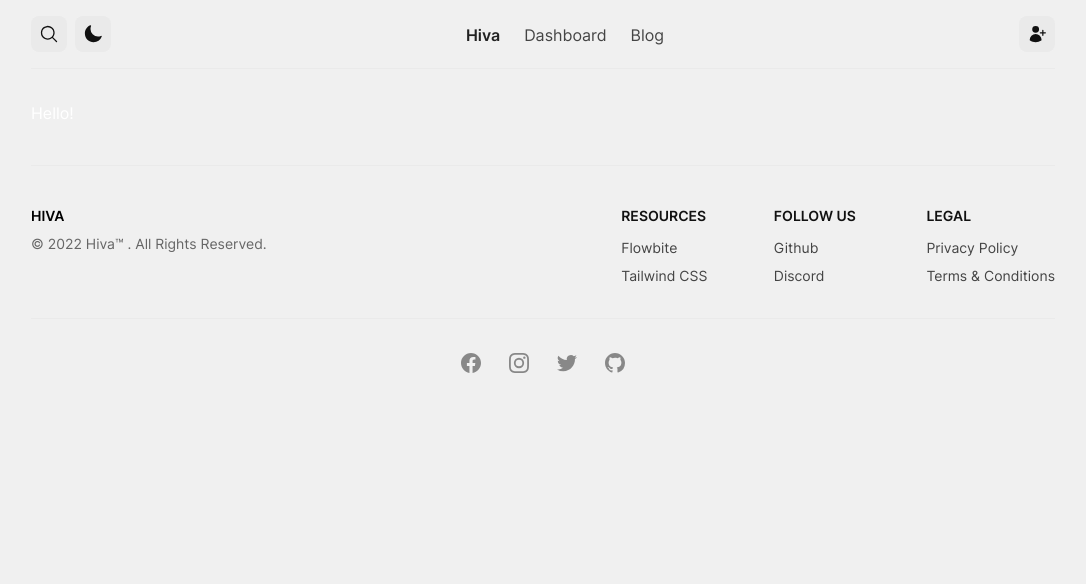
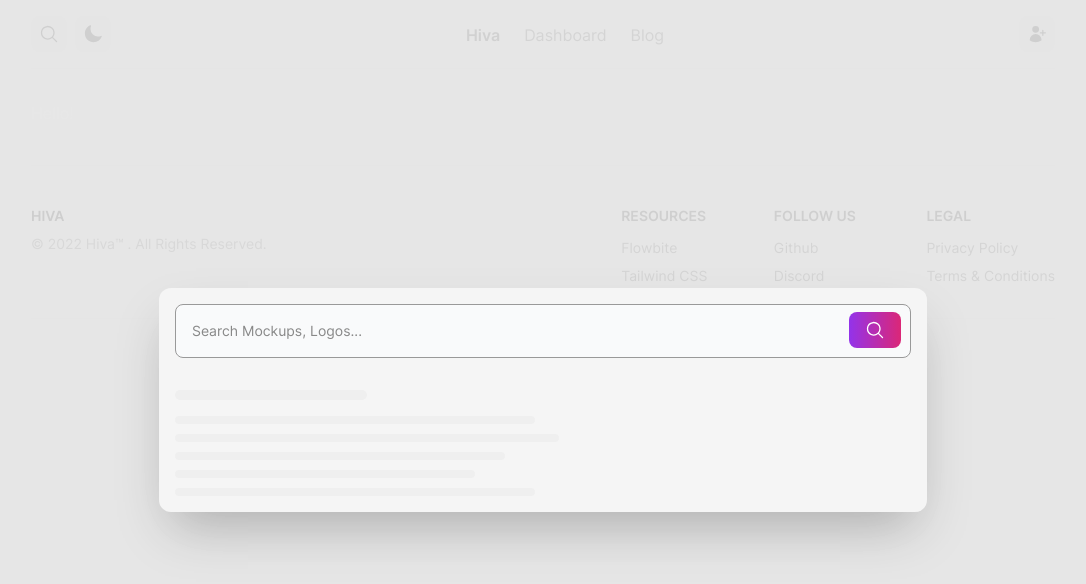
Before and after one commit to Accretence/Hiva, a Next.js app: page /blog/1 in a window 1280 px wide. Both pictures are taken after a click on the button 146 px from the left and 34 px from the top of the page. Shown: the top 584 px of the page, without its empty margins (97-1183 px from the left). Built offline with nearby package versions, Linux system fonts and the light colour scheme.

Commit message:
Remove CMDK, Native Search Modal

```diff
--- a/components/CMDK.tsx
+++ /dev/null
@@ -1,31 +0,0 @@
-import { Command } from 'cmdk'
-import { useEffect, useState } from 'react'
-
-export function CMDK({ CMDKVisible, setCMDKVisibility }) {
-    return (
-        <div
-            aria-hidden="true"
-            className="h-modal fixed top-0 right-0 left-0 z-50 hidden w-full overflow-y-auto overflow-x-hidden md:inset-0 md:h-full"
-        >
-            <div className="relative h-full w-full max-w-2xl p-4 md:h-auto">
-                <div className="relative rounded-lg bg-white shadow dark:bg-gray-700">
-                    <Command label="Command Menu">
-                        <Command.Input />
-                        <Command.List>
-                            <Command.Empty>No results found.</Command.Empty>
-
-                            <Command.Group heading="Letters">
-                                <Command.Item>a</Command.Item>
-                                <Command.Item>b</Command.Item>
-                                <Command.Separator />
-                                <Command.Item>c</Command.Item>
-                            </Command.Group>
-
-                            <Command.Item>Apple</Command.Item>
-                        </Command.List>
-                    </Command>
-                </div>
-            </div>
-        </div>
-    )
-}
--- a/components/Drawer.tsx
+++ b/components/Drawer.tsx
@@ -37,11 +37,11 @@ export default function Drawer({ showDrawer, setShowDrawer }) {
             } fixed top-0 right-0 z-10 h-full w-full transition duration-300`}
             onClick={() => setShowDrawer(false)}
         >
-            <div className="top-0 left-0 z-20 flex h-full w-[70vw] flex-col gap-2 bg-gray-100 p-10  shadow-2xl dark:bg-gray-800 ">
+            <div className="top-0 left-0 z-20 flex h-full w-[70vw] flex-col gap-2 bg-neutral-100 p-10 shadow-2xl dark:bg-neutral-900">
                 <button
                     aria-label="Toggle Dark Mode"
                     type="button"
-                    className="flex h-14 w-full items-center justify-center rounded-lg  bg-gray-200  ring-gray-300 transition-all hover:ring-2  dark:bg-gray-700 "
+                    className="flex h-14 w-full items-center justify-center rounded-lg border border-neutral-400 bg-gray-200 ring-gray-300 transition-all  hover:ring-2 dark:border-neutral-500 dark:bg-gray-700"
                     onClick={() =>
                         setTheme(resolvedTheme === 'dark' ? 'light' : 'dark')
                     }
--- a/components/Header.tsx
+++ b/components/Header.tsx
@@ -16,7 +16,7 @@ import { useRouter } from 'next/router'
 import Link from 'next/link'
 import { useAuth } from 'state/Auth'
 import Drawer from 'components/Drawer'
-import { CMDK } from './CMDK'
+import SearchDialog from './SearchDialog'
 
 export default function Header() {
     const [mounted, setMounted] = useState(false)
@@ -27,13 +27,13 @@ export default function Header() {
     // After mounting, we have access to the theme
     useEffect(() => setMounted(true), [])
 
-    const [CMDKVisible, setCMDKVisibility] = useState(false)
+    const [searchDialogVisible, setSearchDialogVisibility] = useState(false)
 
     // Toggle the menu when ⌘K is pressed
     useEffect(() => {
         const down = (e) => {
             if (e.key === 'k' && e.metaKey) {
-                setCMDKVisibility(!CMDKVisible)
+                setSearchDialogVisibility(!searchDialogVisible)
             }
         }
 
@@ -65,17 +65,16 @@ export default function Header() {
 
     return (
         <>
-            <div className="fixed top-10 left-10 z-50">
-                <CMDK
-                    CMDKVisible={CMDKVisible}
-                    setCMDKVisibility={setCMDKVisibility}
-                />
-            </div>
+            <SearchDialog
+                searchDialogVisible={searchDialogVisible}
+                setSearchDialogVisibility={setSearchDialogVisibility}
+            />
+
             <div className="flex flex-col justify-center">
                 <nav className="relative flex w-full items-center justify-between border-gray-200 bg-opacity-60 pt-4 text-gray-900 dark:border-gray-700 dark:text-gray-100">
                     <div className="flex">
                         <button
-                            onClick={() => setCMDKVisibility(!CMDKVisible)}
+                            onClick={() => setSearchDialogVisibility(true)}
                             aria-label="Search Button"
                             type="button"
                             className="flex h-9 w-9 items-center justify-center rounded-lg bg-gray-200 ring-gray-300  transition-all hover:ring-2  dark:bg-gray-700"
--- /dev/null
+++ b/components/SearchDialog.tsx
@@ -0,0 +1,54 @@
+import { MagnifyingGlassIcon } from '@heroicons/react/24/solid'
+import { useEffect, useState } from 'react'
+
+export default function SearchDialog({
+    searchDialogVisible,
+    setSearchDialogVisibility,
+}) {
+    return (
+        <>
+            {searchDialogVisible && (
+                <>
+                    <div
+                        className="fixed top-0 left-0 z-10 h-full w-full bg-neutral-200/90 dark:bg-gray-900/90"
+                        onClick={() => setSearchDialogVisibility(false)}
+                    />
+                    <div className="fixed left-[7vw] top-[36vh] z-20 mx-auto my-auto flex h-[28vh] w-[86vw] flex-col gap-2 rounded-xl bg-neutral-100 p-4 shadow-2xl dark:bg-neutral-900  md:left-[20vw] md:w-[60vw]">
+                        <form>
+                            <label className="sr-only mb-2 text-sm font-medium text-gray-900 dark:text-gray-300">
+                                Search
+                            </label>
+                            <div className="relative">
+                                <input
+                                    type="search"
+                                    id="default-search"
+                                    className="block w-full rounded-lg border border-gray-300 bg-gray-50 p-4 text-sm text-gray-900  dark:border-gray-600 dark:bg-gray-700 dark:text-white dark:placeholder-gray-400"
+                                    placeholder="Search Mockups, Logos..."
+                                    required
+                                />
+                                <button
+                                    type="submit"
+                                    className="absolute right-2.5 bottom-2.5 rounded-lg bg-gradient-to-r from-purple-600 to-pink-600 px-4 py-2  text-sm font-medium text-white"
+                                >
+                                    <MagnifyingGlassIcon className="h-5 w-5" />
+                                </button>
+                            </div>
+                        </form>
+                        <div
+                            role="status"
+                            className="my-6 max-w-sm animate-pulse"
+                        >
+                            <div className="mb-4 h-2.5 w-48 rounded-full bg-gray-200 dark:bg-gray-700"></div>
+                            <div className="mb-2.5 h-2 max-w-[360px] rounded-full bg-gray-200 dark:bg-gray-700"></div>
+                            <div className="mb-2.5 h-2 rounded-full bg-gray-200 dark:bg-gray-700"></div>
+                            <div className="mb-2.5 h-2 max-w-[330px] rounded-full bg-gray-200 dark:bg-gray-700"></div>
+                            <div className="mb-2.5 h-2 max-w-[300px] rounded-full bg-gray-200 dark:bg-gray-700"></div>
+                            <div className="h-2 max-w-[360px] rounded-full bg-gray-200 dark:bg-gray-700"></div>
+                            <span className="sr-only">Loading...</span>
+                        </div>
+                    </div>
+                </>
+            )}
+        </>
+    )
+}
--- a/package.json
+++ b/package.json
@@ -30,7 +30,6 @@
         "@heroicons/react": "^2.0.11",
         "@prisma/client": "^4.3.1",
         "bcryptjs": "^2.4.3",
-        "cmdk": "^0.1.20",
         "cookie": "^0.5.0",
         "date-fns": "^2.29.2",
         "jose": "^4.9.2",
--- a/pages/index.tsx
+++ b/pages/index.tsx
@@ -7,7 +7,7 @@ import VideoCard from '../components/VideoCard'
 
 import prisma from 'lib/prisma'
 import { useAuth } from 'state/Auth'
-import Helmet from 'components/Helmet'
+import { NextSeo } from 'next-seo'
 
 export default function Index({ auth, unserialized }) {
     const [posts, setPosts] = useState(JSON.parse(unserialized) || null)
@@ -19,7 +19,10 @@ export default function Index({ auth, unserialized }) {
 
     return (
         <div className="flex flex-col border-gray-200 dark:border-gray-700">
-            <Helmet />
+            <NextSeo
+                title="Simple Usage Example"
+                description="A short description goes here."
+            />
             <h3 className="mb-6 text-2xl font-bold tracking-tight text-black dark:text-white md:text-4xl">
                 Featured
             </h3>
--- a/pages/login.tsx
+++ b/pages/login.tsx
@@ -14,7 +14,7 @@ import { useRouter } from 'next/router'
 import { getGoogleURL } from 'lib/google'
 
 import { useAuth } from 'state/Auth'
-import Helmet from 'components/Helmet'
+import { NextSeo } from 'next-seo'
 
 export default function Login({ auth }) {
     const router = useRouter()
@@ -89,7 +89,10 @@ export default function Login({ auth }) {
 
     return (
         <div className="flex flex-col ">
-            <Helmet />
+            <NextSeo
+                title="Simple Usage Example"
+                description="A short description goes here."
+            />
             <div className="grid grid-cols-1 gap-2 xl:grid-cols-2">
                 <div>
                     <div className="bg-neutral-100 dark:bg-neutral-900">
--- a/pages/user.tsx
+++ b/pages/user.tsx
@@ -15,7 +15,7 @@ import { useAuth } from 'state/Auth'
 import { verifyJWT } from 'lib/jwt'
 import { omitUser } from 'lib/omit'
 import { Spinner } from 'components/Icons'
-import Helmet from 'components/Helmet'
+import { NextSeo } from 'next-seo'
 
 export default function User({ auth }) {
     const router = useRouter()
@@ -27,7 +27,10 @@ export default function User({ auth }) {
 
     return (
         <>
-            <Helmet />
+            <NextSeo
+                title="Simple Usage Example"
+                description="A short description goes here."
+            />
             <div className="rounded-lg bg-neutral-100 dark:bg-neutral-900">
                 <UserInfo />
                 <Orders />
--- a/styles/global.css
+++ b/styles/global.css
@@ -29,7 +29,7 @@ html {
 }
 
 #__next {
-    @apply bg-[#F0F0F0] dark:bg-[#0c0c0c];
+    @apply bg-[#f2f2f2] dark:bg-[#0c0c0c];
     display: flex;
     flex-direction: column;
     min-height: 100vh;
```
Also changed, not shown: components/Helmet.tsx (deleted, +0 -52 lines), 1 other file (tests, documents, lock files or other folders).
